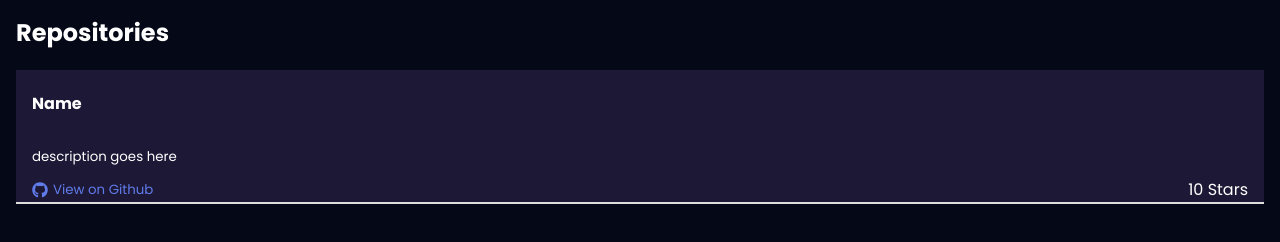
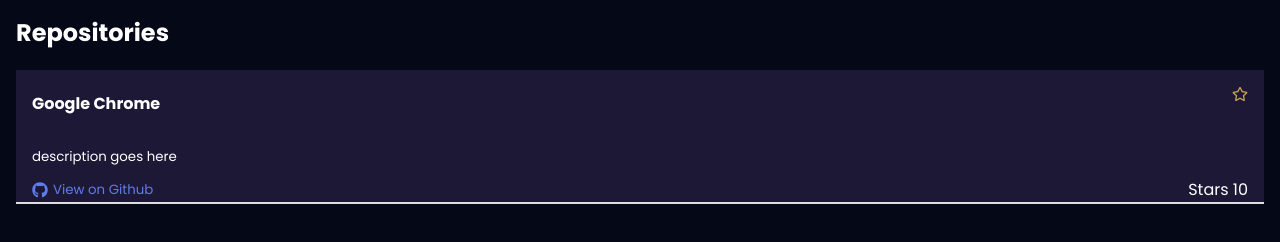
Before and after one commit to Jameem/github-trends, a React (Vite) app: page / in a window 1280 px wide. Shown: the part 138-380 px from the top of the page. Built offline with nearby package versions, Linux system fonts and the light colour scheme.

Commit message:
feat: add start component

```diff
--- a/src/components/repositories/Repository.tsx
+++ b/src/components/repositories/Repository.tsx
@@ -1,10 +1,12 @@
 import { FaGithub } from 'react-icons/fa';
+import { Star } from './Star';
 
 export const Repository = () => {
   return (
     <article className='repository px-1'>
       <header className='repository__header'>
-        <h4>Name</h4>
+        <h4>Google Chrome</h4>
+        <Star />
       </header>
       <small> description goes here</small>
       <div className='repository__footer'>
@@ -16,7 +18,7 @@
           <FaGithub />
           <small>View on Github</small>
         </a>
-        <span>10 Stars</span>
+        <span>Stars 10</span>
       </div>
     </article>
   );
--- /dev/null
+++ b/src/components/repositories/Star.tsx
@@ -0,0 +1,9 @@
+import { FaRegStar } from 'react-icons/fa';
+
+export const Star = () => {
+  return (
+    <>
+      <FaRegStar color='#c5a455' className='py-1' />
+    </>
+  );
+};
```
